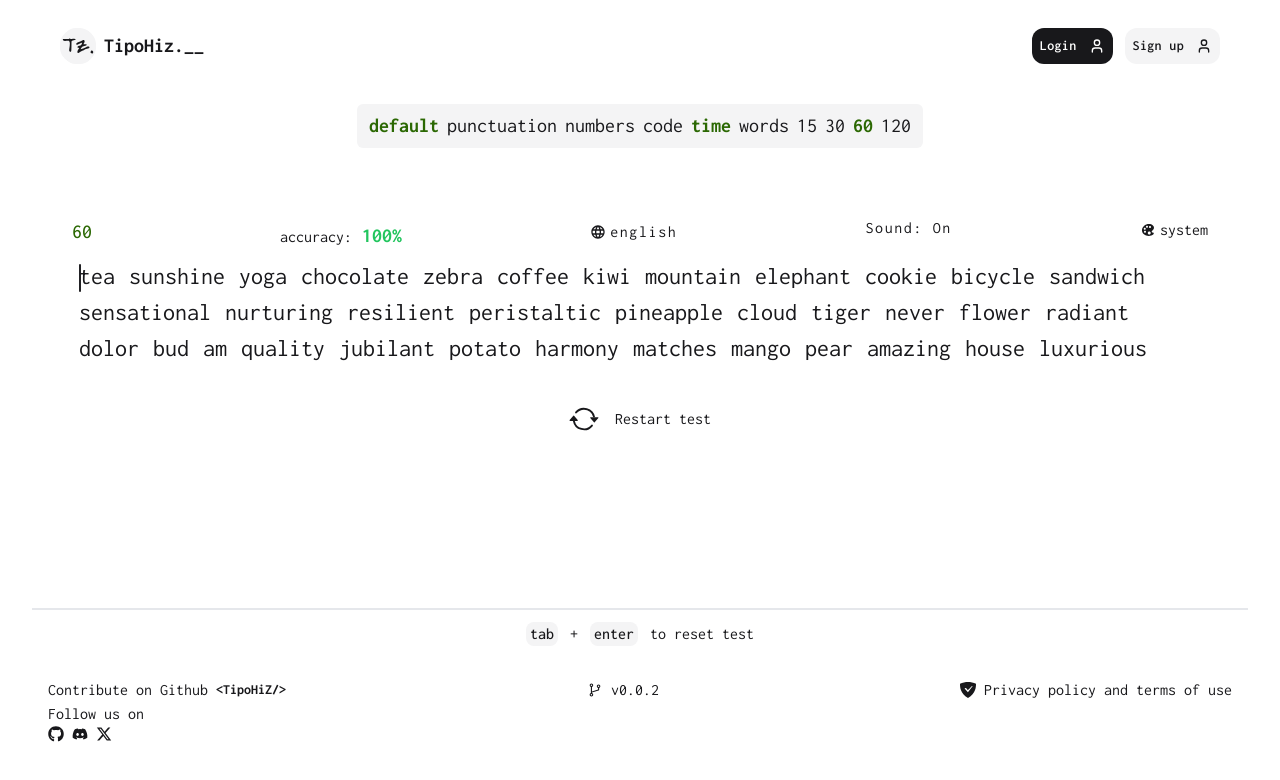
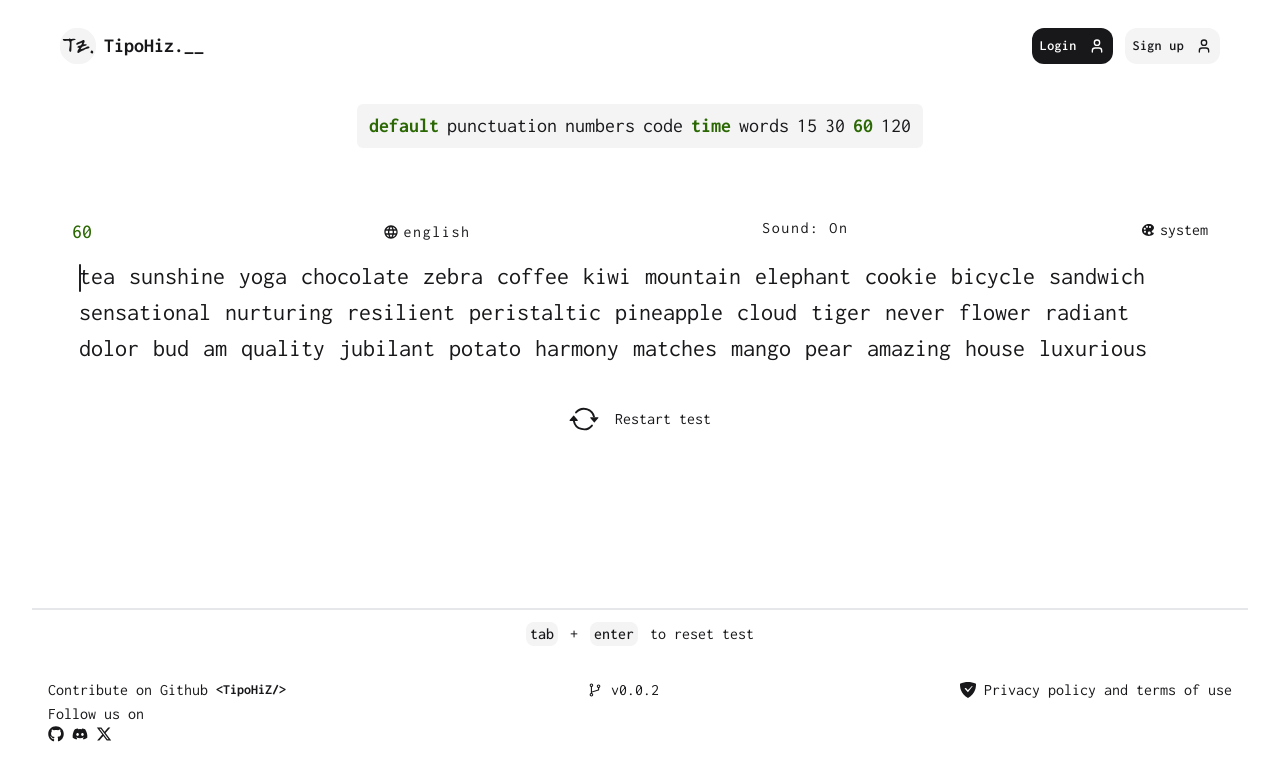
Before and after one commit to JhohannesK/TipoHiZ, a Next.js app: page / in a window 1280 px wide. Shown: the top 780 px of the page. Built offline with nearby package versions, Linux system fonts and the light colour scheme; what simple-zustand-devtools would draw is missing.

Commit message:
accuracy feature updated

```diff
--- a/app/(Base)/page.tsx
+++ b/app/(Base)/page.tsx
@@ -5,18 +5,16 @@ import UserSelectPallete from '@/components/UserSelectPallete';
 import ResetTestButton from '@/components/reset-test-button';
 import { MdLanguage } from 'react-icons/md';
 import useTimer from '@/helpers/utils/useTimer';
-import { userConfigStore, wordStore } from '@/store';
+import { userConfigStore } from '@/store';
 import useKeydownGetter from '@/helpers/utils/useKeydownGetter';
 import { IoIosColorPalette } from 'react-icons/io';
 import ThemeChoose from '@/components/expo/theme-choose';
-import { accuratePercentage } from '@/helpers/utils/util';
 
 export default function HomePage() {
    const { time } = userConfigStore((state) => state);
-   const { errorCount, typedEntries } = wordStore((state) => state);
    const { timer, run, reset } = useTimer(1, time);
    const [sound, setSound] = React.useState(true);
-   const accuracy = accuratePercentage(errorCount, typedEntries);
+
    const handleSound = () => {
       const typingSound = new Audio('/modules/AudioFiles/type.mp3');
       if (sound) {
@@ -44,12 +42,7 @@ export default function HomePage() {
                </button> */}
                <div className="mb-2">{timer}</div>
             </div>
-            <p className="text-input font-poppins">
-               accuracy:
-               <span className="font-bold text-green-500 text-xl">
-                  {` ${accuracy}`}%
-               </span>
-            </p>
+
             <div className="flex items-center justify-center mb-4 tracking-widest lowercase text-input gap-x-1">
                <MdLanguage className="mt-2" />
                <p className="cursor-pointer mt-2">english</p>
--- a/app/(Base)/results/page.tsx
+++ b/app/(Base)/results/page.tsx
@@ -7,19 +7,24 @@ import {
    accurateWPM,
    grossWPM,
 } from '@/helpers/utils/util';
+import { resetAccuracy } from '@/helpers/reset';
 
 export default function ResultsPage() {
-   const { typedEntries, errorCount } = wordStore.getState();
+   const { typedEntries, errorCount, correctWord, incorrectWord } =
+      wordStore.getState();
    const { time, category } = userConfigStore.getState();
 
    const rawWpm = grossWPM(typedEntries, time);
 
    const accurateWpm = accurateWPM(errorCount, typedEntries, time);
-   const accuracyPrecentage = accuratePercentage(errorCount, typedEntries);
+   const accuracyPrecentage = accuratePercentage(correctWord, incorrectWord);
    return (
       <div className="flex flex-col items-center gap-10 justify-center text-input">
          <Link
             href={'/'}
+            onClick={() => {
+               resetAccuracy();
+            }}
             className="text-lg px-5 py-3 bg-foreground rounded-lg hover:bg-accent transition-all duration-200"
          >
             Retake
--- a/components/reset-test-button.tsx
+++ b/components/reset-test-button.tsx
@@ -1,5 +1,5 @@
 import React, { useEffect } from 'react';
-import { resetTest } from '@/helpers/reset';
+import { resetAccuracy, resetTest } from '@/helpers/reset';
 import { userConfigStore } from '@/store';
 import { setCaretRef, setUserInput } from '@/store/actions/WordActions';
 import { BsArrowRepeat } from 'react-icons/bs';
@@ -43,6 +43,7 @@ export default function ResetTestButton({ reset }: { reset: () => void }) {
          onClick={(e) => {
             // setDefaultTime(time);
             resetTest(type, reset);
+            resetAccuracy();
             setUserInput('');
             setCaretRef(null);
             e.preventDefault();
--- a/helpers/reset.ts
+++ b/helpers/reset.ts
@@ -1,3 +1,4 @@
+import { wordStore } from '@/store';
 import { resetStates } from '../store/actions/TimeActions';
 import { setWordList } from '../store/actions/WordActions';
 
@@ -12,3 +13,10 @@ export const resetTest = async (type: string, reset: () => void) => {
    reset();
    resetStates();
 };
+
+export const resetAccuracy = () => {
+   wordStore.setState(() => ({
+      correctWord: 0,
+      incorrectWord: 0,
+   }));
+};
--- a/helpers/utils/useHandleText.ts
+++ b/helpers/utils/useHandleText.ts
@@ -54,6 +54,15 @@ export const useHandleText = (
          break;
       case ' ':
          if (userInput === '') return;
+         if (activeWord === userInput) {
+            wordStore.setState((state) => ({
+               correctWord: state.correctWord + 1,
+            }));
+         } else {
+            wordStore.setState((state) => ({
+               incorrectWord: state.incorrectWord + 1,
+            }));
+         }
          currWordEl?.classList.add(
             userInput !== activeWord ? 'wrong' : 'right'
          );
--- a/helpers/utils/util.ts
+++ b/helpers/utils/util.ts
@@ -40,9 +40,9 @@ export const accurateWPM = (
 };
 
 export const accuratePercentage = (
-   errorCount: number,
-   typedEntries: number
+   correctWord: number,
+   incorrectWord: number
 ) => {
-   if (typedEntries === 0) return 100;
-   return Math.round((errorCount / typedEntries) * 100);
+   if (correctWord + incorrectWord === 0) return 100;
+   return ((correctWord / (incorrectWord + correctWord)) * 100).toFixed(0);
 };
--- a/store/@types..ts
+++ b/store/@types..ts
@@ -14,6 +14,8 @@ export interface WordState {
    nextCharIdx: number;
    typedEntries: number;
    errorCount: number;
+   correctWord: number;
+   incorrectWord: number;
 }
 
 export interface TimeState {
--- a/store/index.ts
+++ b/store/index.ts
@@ -32,6 +32,8 @@ export const wordStore = create<WordState>(() => ({
    nextCharIdx: 0,
    typedEntries: 0,
    errorCount: 0,
+   correctWord: 0,
+   incorrectWord: 0,
 }));
 
 // export const timeStore = create<TimeState>(() => ({
```
